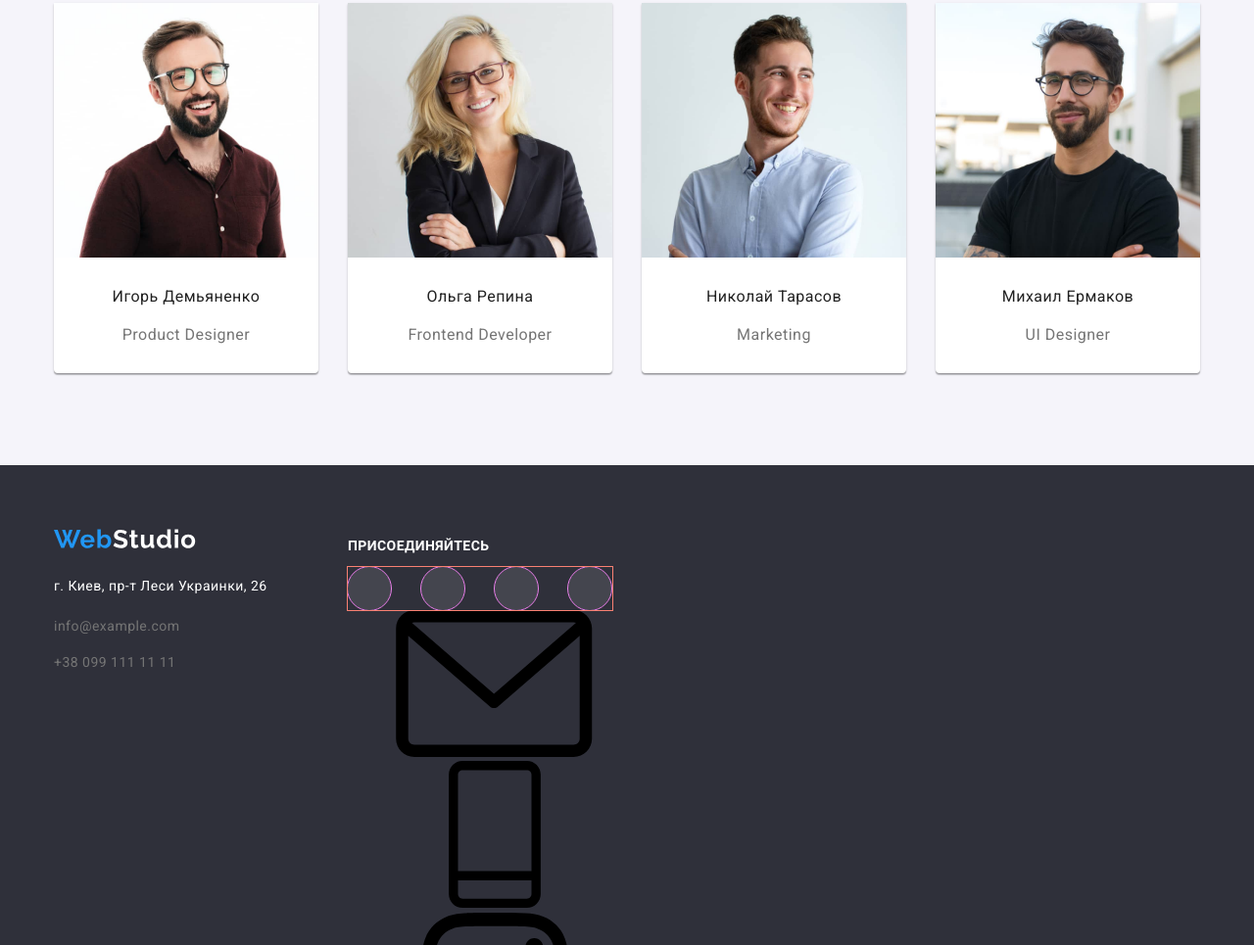
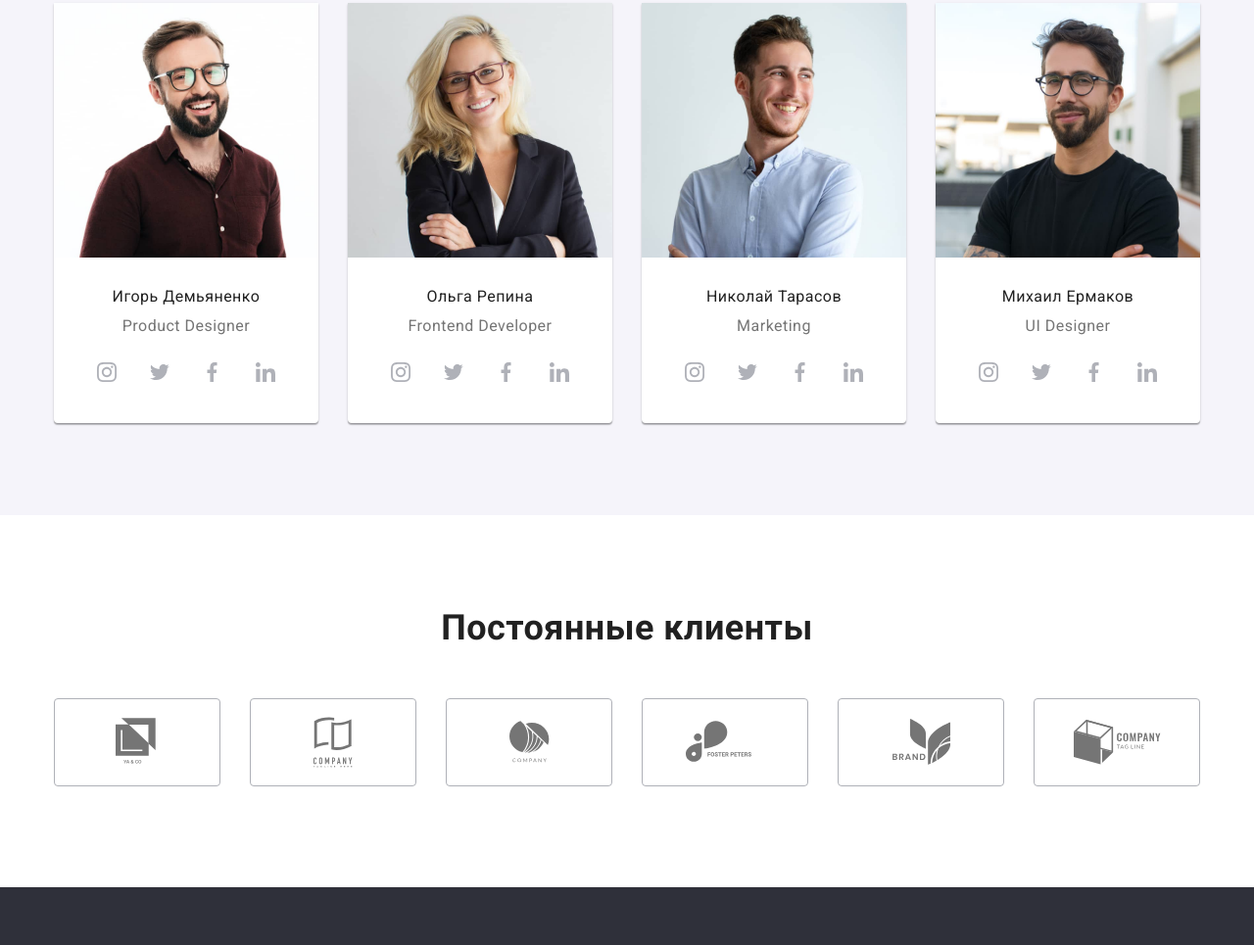
Before and after one commit to LidiiaL/goit-markup-hw-04, a plain HTML site: page index.html in a window 1280 px wide. Shown: the part 1835-2800 px from the top of the page at 98% size. Drawn offline with nearby package versions, Linux system fonts and the light colour scheme.

Commit message:
создает стили и разметку для дз4

```diff
--- a/css/styless.css
+++ b/css/styless.css
@@ -39,7 +39,6 @@
     list-style: none;
    }
 
-
    /*делает картинки блочными*/
    img {
      display: block;
@@ -47,12 +46,10 @@
      height: auto;
    }
 
-   .section:nth-last-child(-n+2) {
+   .section:nth-last-child(-n+3) {
      padding-top: 94px;
      padding-bottom: 94px;
    }
-
-
 
        /*header*/
   .page-header {
@@ -71,23 +68,26 @@
   margin-right: 50px;
 }
 
-/*.page-header .mail-link::before {
-  content: "";
+.icon-envelope {
   display: inline-block;
+  vertical-align: middle;
   width: 16px;
   height: 12px;
-  background-image: url(../images/envelope\ \(hover\).svg);
-  margin-right: 10px;
+  fill: currentColor;
+
+}
+.icon-phone {
+  display: inline-block;
+  vertical-align: middle;
+  width: 10px;
+  height: 16px;
+  fill: currentColor;
 }
 
-.page-header .phone-link::before {
-  content: "";
-  display: inline-block;
-  width: 10px;
-  height: 16px;
-  background-image: url(../images/phone.svg);
-  margin-right: 10px;
-}*/
+.phone-number,
+.mail-address {
+ padding-left: 10px;
+}
 
   .navigation {
     display: flex;
@@ -108,7 +108,6 @@
 
 .logo {
   width: 145px;
-  /*height: 31px;*/
   margin-right: 93px;
 }
 
@@ -206,7 +205,6 @@
 }
 
 .advantages-titles {
-
   margin-top: 0px;
   margin-bottom: 10px;
   font-weight: 700;
@@ -225,7 +223,6 @@
   counter-reset: list;
 }
 
-
 .advantages-item {
  width: 270px;
  padding-left: 0px;
@@ -236,7 +233,6 @@
   content: " ";
   height: 120px;
   background-color: var(--primary-button-bcg-color);
-  /*background-image: url(../images/antenna-copy.svg);*/
   background-repeat: no-repeat;
   background-position: center;
   background-size: 70px;
@@ -269,43 +265,6 @@
   margin: 0px;
 }
 
-/*.background-box {
-  counter-increment: list;
-  display: block;
-  /*content: "" counter(list);*/
-  width: 270px;
-  height: 120px;
-  background: var(--primary-button-bcg-color);
-  border-radius: 4px;
-  /*background-image: url(../images/antenna-copy.svg); */ /*, url(../images/clock\ —\ копия.svg) , url(../images/diagram\ —\ копия.svg) , url(../images/astronaut\ —\ копия.svg)*/
-}
-/*.advantages-item:nth-child(1) .background-box {
-  background-image: url(../images/antenna-copy.svg);
-  background-repeat: no-repeat;
-  background-position: center;
-  background-size: 70px;
-}
-.advantages-item:nth-child(2) .background-box {
-  background-image: url(../images/clock-copy.svg);
-  background-repeat: no-repeat;
-  background-position: center;
-  background-size: 70px;
-}
-.advantages-item:nth-child(3) .background-box {
-  background-image: url(../images/diagram-copy.svg);
-  background-repeat: no-repeat;
-  background-position: center;
-  background-size: 70px;
-}
-.advantages-item:nth-child(4) .background-box {
-  background-image: url(../images/astronaut-copy.svg);
-  background-repeat: no-repeat;
-  background-position: center;
-  background-size: 70px;
-}
-*/
-
-
 /*задаёт стили для секции чем мы занимаемся*/
 
 .examples {
@@ -324,9 +283,9 @@
   }
 
   .exsamples-list > .item {
-
    width: 370px;
   }
+
   .exsamples-list {
   font-size: 0px;
   margin: 0px;
@@ -368,13 +327,8 @@
   margin-bottom: 50px;
 }
 
-
-/*.our-team-list.grid-item {
-  background-color: var(--main-white-color);
-  padding-bottom: 30px;
-  text-align: center;
-}*/
-.grid {
+.grid,
+.grid.member-box {
   width:calc((100% - 30px * 3) / 4);
    margin-right: 30px;
   }
@@ -383,40 +337,157 @@
     margin-right: 0px;
   }
 
-
 .list.our-team-list {
   display: flex;
   flex-wrap: wrap;
 }
-
-.our-team-card {
-  margin: 0px;
+.member-box {
+  width: 270px;
+  padding-bottom: 30px;
+  margin: 0;
   background-color: var(--main-white-color);
-  text-align: center;
   box-shadow: 0px 1px 3px rgba(0, 0, 0, 0.12), 0px 1px 1px rgba(0, 0, 0, 0.14), 0px 2px 1px rgba(0, 0, 0, 0.2);
   border-radius: 0px 0px 4px 4px;
 }
 
-.our-team-names p {
-  margin: 0px;
+
+.our-team-names {
+  margin-top: 30px;
+  margin-bottom: 0px;
+  padding: 0px;
   color: var(--secondary-text-color);
   font-weight: 500;
   font-size: 16px;
   line-height: 1.2;
+  text-align: center;
 }
-.our-team-names {
+.our-team-position {
+  margin-top: 10px;
+  margin-bottom: 16px;
   font-weight: 400;
   font-size: 16px;
   line-height: 1.2;
   text-align: center;
+}
 
-  padding-top: 30px;
-  padding-bottom: 30px;
+.list.team-social-links {
+  display: flex;
+  flex-wrap: wrap;
+  padding-left: 32px;
+  padding-right: 32px;
+  margin: 0px;
+}
+
+.team-social-item {
+   margin-right: 10px;
+  }
+
+.team-social-item:nth-child(4n) {
+    margin-right: 0px;
+  }
+
+.team-social-icon-link {
+  display: flex;
+  justify-content: center;
+  align-items: center;
+  width: 44px;
+  height: 44px;
+  border-radius: 50%;
+  fill: #AFB1B8;
+  background-color: transparent;
+}
+.team-social-icon-link:hover {
+  background-color: var(--accent-color);
+  fill: var(--main-white-color);
+}
+
+.icon-team {
+    width: 20px;
+    height: 20px;
+}
+
+/*задаёт стили для секции Постоянные Клиенты*/
+
+.clients-title {
+font-weight: 700;
+font-size: 36px;
+line-height: 1.2;
+text-align: center;
+color: var(--secondary-text-color);
+margin: 0px;
+}
+
+.list.clients-list {
+  display: flex;
+  flex-wrap: wrap;
+  margin-top: 50px;
+  margin-bottom: 9px;
+}
+.clients-list .clients-icon-items {
+  margin-right: 30px;
+}
+.clients-list .clients-icon-items:last-child {
+  margin-right: 0px;
+}
+
+.clients-icon-link {
+  display: flex;
+  flex-wrap: wrap;
+  width: 170px;
+  height: 90px;
+  justify-content: center;
+  align-items: center;
+
+  border: 1px solid #AFB1B8;
+  fill: #AFB1B8;
+  border-radius: 4px;
+}
+.clients-icon-link:hover {
+  fill: var(--accent-color);
+  border: 1px solid var(--accent-color);
+}
+
+.icon :hover {
+  fill: var(--accent-color);
+}
+
+.icon.client1,
+.icon.client2,
+.icon.client3,
+.icon.client4,
+.icon.client5,
+.icon.client6 {
+  fill: var(--main-text-color);
+}
+
+.icon.client1 {
+  stroke: 0;
+  width: 45px;
+  height: 50px;
+}
+.icon.client2 {
+  width: 40px;
+  height: 52px;
+}
+.icon.client3 {
+  width: 41px;
+  height: 43px;
+}
+.icon.client4 {
+  width: 80px;
+  height: 43px;
+}
+.icon.client5 {
+  width: 59px;
+  height: 47px;
+}
+.icon.client6 {
+  width: 89px;
+  height: 46px;
 }
 
 /*задаёт стили для футеров*/
-.address-box,
-.links-box {
+.address-box {
   width: 270px;
 }
 
@@ -443,6 +514,8 @@
 .phone-link {
   line-height: 4;
 }
+
+
 .actions-footer {
 font-weight: 700;
 color: var(--main-white-color);
@@ -457,56 +530,37 @@ text-transform: uppercase;
   flex-wrap: wrap;
   padding: 0px;
   margin: 0px;
-  outline: 1px solid salmon;
 }
 
+.social-item {
+   margin-right: 10px;
+  }
+
+.social-item:nth-child(4n) {
+    margin-right: 0px;
+  }
+
 .social-icon-link {
-  display: block;
-  content: "";
+  display: flex;
+  justify-content: center;
+  align-items: center;
   width: 44px;
   height: 44px;
-  outline: 1px solid violet;
   border-radius: 50%;
   background-color: rgba(255, 255, 255, 0.1);
+  fill: var(--main-white-color);
 }
-  /*background-image: url(../images/symbol-defs.svg⌗instagram);
-  background-repeat: no-repeat;
-  background-position: center;*/
+.social-icon-link:hover {
+  background-color: var(--accent-color);
+  fill: var(--main-white-color);
+}
 
-
-  /*.social-icon-link {
-    display: flex;
-    justify-content: center;
-    align-items: center;
-    width: 44px;
-    height: 44px;
-    background-color: var(--white);
-    border-radius: 50%;
-  }*/
-
-/*.icon {
-    display: inline-block;
+.icon {
     width: 20px;
     height: 20px;
-    stroke-width: 0;
-    stroke: currentColor;
-    fill: red;*/
-
-
-  /*display: inline-block;
-  width: 20px;
-  height: 20px;
-  fill: currentColor;*/
+    fill: var(--main-white-color);
 }
 
-display: block;
-  content: " ";
-  height: 120px;
-  background-color: var(--primary-button-bcg-color);
-  /*background-image: url(../images/antenna-copy.svg);*/
-  background-repeat: no-repeat;
-  background-position: center;
-  background-size: 70px;
 
 /*ПОРТФОЛИО*/
 /*задаёт стили для кнопок страницы портфолио*/
--- a/index.html
+++ b/index.html
@@ -27,8 +27,16 @@
               </ul>
          </nav>
            <address class="address-links">
-            <a href="mailto:info@devstudio.com" class="mail-link">info@devstudio.com</a>
-            <a href="tel:+38-096-111-11-11" class="phone-link">+38 096 111 11 11</a>
+            <a href="mailto:info@devstudio.com" class="mail-link">
+                <svg class="icon-envelope">
+                    <use href="./images/icon/sprite.svg#envelope"></use>
+               </svg>
+               <span class="mail-address">info@devstudio.com</span></a>
+            <a href="tel:+38-096-111-11-11" class="phone-link">
+                <svg class="icon-phone">
+                    <use href="./images/icon/sprite.svg#phone"></use>
+               </svg>
+                <span class="phone-number">+38 096 111 11 11</span></a>
            </address>
      </div>
  </header>
@@ -120,57 +128,184 @@
          <h3 class="our-team-title">Наша команда</h3>
 
         <ul class="list our-team-list">
-              <li class="grid">
-                 <figure class="our-team-card">
+
+              <li class="grid member-box">
                      <!-- Произвольный графический контент: фотография, график, диаграмма и т. п. -->
                      <img src="images/igor-demyanenko-copy.jpg"
                          alt="улыбающийся молодой мужчина, шатен в очках, с бородкой и усами, в коричневой рубашке."
                          width="270"
                      />
-                     <figcaption class="our-team-names">
-                      <p>Игорь Демьяненко</p> <br
-                      lang="en"> Product Designer
-                     </figcaption>
-                 </figure>
+
+                      <p class="our-team-names">Игорь Демьяненко</p>
+                      <p class="our-team-position" lang="en"> Product Designer
+                      </p>
+
+                 <ul class="list team-social-links">
+                    <li class="team-social-item">
+                        <a class="team-social-icon-link" href="https://www.instagram.com/" aria-label="ссылка Инстаграм">
+                          <svg class="icon-team instagram"><use href="./images/icon/sprite.svg#instagram"></use></svg>
+                      </a>
                     </li>
-             <li class="grid">
-                 <figure class="our-team-card">
+                    <li class="team-social-item">
+                        <a class="team-social-icon-link" href="https://twitter.com/">
+                          <svg class="icon-team twitter"><use href="./images/icon/sprite.svg#twitter"></use></svg>
+                      </a>
+                    </li>
+                    <li class="team-social-item">
+                        <a class="team-social-icon-link" href="https://facebook.com/">
+                          <svg class="icon-team facebook"><use href="./images/icon/sprite.svg#facebook"></use></svg>
+                      </a>
+                    </li>
+                    <li class="team-social-item">
+                        <a class="team-social-icon-link" href="https://www.linkedin.com/">
+                          <svg class="icon-team linkedin"><use href="./images/icon/sprite.svg#linkedin"></use></svg>
+                      </a>
+                    </li>
+                </ul>
+             </li>
+
+                <li class="grid member-box">
                    <!-- Произвольный графический контент: фотография, график, диаграмма и т. п. -->
                    <img src="images/olga-repina-copy.jpg"
                    alt="улыбающаяся молодая девушка, блондинка с длинными волосами, в очках и черном пиджаке."
                    width="270"
                    />
-                     <figcaption class="our-team-names">
-                          <p>Ольга Репина</p> <br
-                          lang="en"> Frontend Developer
-                     </figcaption>
-                 </figure>
+
+                    <p class="our-team-names">Ольга Репина</p>
+                    <p class="our-team-position" lang="en"> Frontend Developer
+                    </p>
+
+               <ul class="list team-social-links">
+                  <li class="team-social-item">
+                      <a class="team-social-icon-link" href="https://www.instagram.com/" aria-label="ссылка Инстаграм">
+                        <svg class="icon-team instagram"><use href="./images/icon/sprite.svg#instagram"></use></svg>
+                    </a>
                   </li>
-             <li class="grid">
-                 <figure class="our-team-card">
+                  <li class="team-social-item">
+                      <a class="team-social-icon-link" href="https://twitter.com/">
+                        <svg class="icon-team twitter"><use href="./images/icon/sprite.svg#twitter"></use></svg>
+                    </a>
+                  </li>
+                  <li class="team-social-item">
+                      <a class="team-social-icon-link" href="https://facebook.com/">
+                        <svg class="icon-team facebook"><use href="./images/icon/sprite.svg#facebook"></use></svg>
+                    </a>
+                  </li>
+                  <li class="team-social-item">
+                      <a class="team-social-icon-link" href="https://www.linkedin.com/">
+                        <svg class="icon-team linkedin"><use href="./images/icon/sprite.svg#linkedin"></use></svg>
+                    </a>
+                  </li>
+              </ul>
+           </li>
+
+                  <li class="grid member-box">
                       <!-- Произвольный графический контент: фотография, график, диаграмма и т. п. -->
                       <img src="images/nikolay-tarasov-copy.jpg"
                       alt="улыбающийся молодой мужчина, шатен в светлой рубашке, расположен в полупрофиль"
                       width="270"
                       />
-                     <figcaption class="our-team-names">
-                      <p>Николай Тарасов</p> <br
-                      lang="en"> Marketing
-                     </figcaption>
-                 </figure>
+
+                       <p class="our-team-names">Николай Тарасов</p>
+                       <p class="our-team-position" lang="en"> Marketing
+                       </p>
+
+                  <ul class="list team-social-links">
+                     <li class="team-social-item">
+                         <a class="team-social-icon-link" href="https://www.instagram.com/" aria-label="ссылка Инстаграм">
+                           <svg class="icon-team instagram"><use href="./images/icon/sprite.svg#instagram"></use></svg>
+                       </a>
                      </li>
-             <li class="grid">
-                 <figure class="our-team-card">
+                     <li class="team-social-item">
+                         <a class="team-social-icon-link" href="https://twitter.com/">
+                           <svg class="icon-team twitter"><use href="./images/icon/sprite.svg#twitter"></use></svg>
+                       </a>
+                     </li>
+                     <li class="team-social-item">
+                         <a class="team-social-icon-link" href="https://facebook.com/">
+                           <svg class="icon-team facebook"><use href="./images/icon/sprite.svg#facebook"></use></svg>
+                       </a>
+                     </li>
+                     <li class="team-social-item">
+                         <a class="team-social-icon-link" href="https://www.linkedin.com/">
+                           <svg class="icon-team linkedin"><use href="./images/icon/sprite.svg#linkedin"></use></svg>
+                       </a>
+                     </li>
+                 </ul>
+              </li>
+
+           <li class="grid member-box">
                <!-- Произвольный графический контент: фотография, график, диаграмма и т. п. -->
                <img src="images/mikhail-ermakov-copy.jpg"
                alt="молодой мужчина c полуулыбкой, шатен в черной футболке, в очках"
                width="270"
                />
-                      <figcaption class="our-team-names">
-                         <p>Михаил Ермаков</p> <br
-                          lang="en"> UI Designer
-                      </figcaption>
-                 </figure>
+
+                <p class="our-team-names">Михаил Ермаков</p>
+                <p class="our-team-position" lang="en">  UI Designer
+                </p>
+
+           <ul class="list team-social-links">
+              <li class="team-social-item">
+                  <a class="team-social-icon-link" href="https://www.instagram.com/" aria-label="ссылка Инстаграм">
+                    <svg class="icon-team instagram"><use href="./images/icon/sprite.svg#instagram"></use></svg>
+                </a>
+              </li>
+              <li class="team-social-item">
+                  <a class="team-social-icon-link" href="https://twitter.com/">
+                    <svg class="icon-team twitter"><use href="./images/icon/sprite.svg#twitter"></use></svg>
+                </a>
+              </li>
+              <li class="team-social-item">
+                  <a class="team-social-icon-link" href="https://facebook.com/">
+                    <svg class="icon-team facebook"><use href="./images/icon/sprite.svg#facebook"></use></svg>
+                </a>
+              </li>
+              <li class="team-social-item">
+                  <a class="team-social-icon-link" href="https://www.linkedin.com/">
+                    <svg class="icon-team linkedin"><use href="./images/icon/sprite.svg#linkedin"></use></svg>
+                </a>
+              </li>
+           </ul>
+          </li>
+       </ul>
+    </div>
+  </section>
+
+  <section class="section clients">
+      <div class="container">
+          <h3 class="clients-title">Постоянные клиенты</h3>
+
+          <ul class="list clients-list">
+              <li class="clients-icon-items">
+                  <a class="clients-icon-link" href="">
+                    <svg class="icon client1"><use href="./images/icon/sprite.svg#client1"></use></svg>
+                  </a>
+              </li>
+              <li class="clients-icon-items">
+                  <a class="clients-icon-link" href="">
+                    <svg class="icon client2"><use href="./images/icon/sprite.svg#client2"></use></svg>
+                  </a>
+              </li>
+              <li class="clients-icon-items">
+                  <a class="clients-icon-link" href="">
+                    <svg class="icon client3"><use href="./images/icon/sprite.svg#client3"></use></svg>
+                  </a>
+              </li>
+              <li class="clients-icon-items">
+                  <a class="clients-icon-link" href="">
+                    <svg class="icon client4"><use href="./images/icon/sprite.svg#client4"></use></svg>
+                  </a>
+              </li>
+              <li class="clients-icon-items">
+                  <a class="clients-icon-link" href="">
+                    <svg class="icon client5"><use href="./images/icon/sprite.svg#client5"></use></svg>
+                  </a>
+              </li>
+              <li class="last-client clients-icon-items">
+                  <a class="clients-icon-link" href="">
+                    <svg class="icon client6"><use href="./images/icon/sprite.svg#client6"></use></svg>
+                  </a>
               </li>
           </ul>
       </div>
@@ -194,105 +329,33 @@
        </address>
     </div>
 
-    <div class="grid links-box">
+    <div class="links-box">
         <p class="actions-footer">Присоединяйтесь</p>
       <ul class="list social-links">
-          <li class="grid social-item">
+          <li class="social-item">
               <a class="social-icon-link" href="https://www.instagram.com/" aria-label="ссылка Инстаграм">
-                <svg class="icon">
-                    <use href="./images/icons/symbol-defs.svg#instagram-copy"></use>
-                </svg>
+                <svg class="icon instagram"><use href="./images/icon/sprite.svg#instagram"></use></svg>
             </a>
           </li>
-          <li class="grid social-item">
+          <li class="social-item">
               <a class="social-icon-link" href="https://twitter.com/">
-               <svg>
-                   <use href="./images/astronaut-copy.svg"></use>
-               </svg>
+                <svg class="icon twitter"><use href="./images/icon/sprite.svg#twitter"></use></svg>
             </a>
           </li>
-          <li class="grid social-item">
+          <li class="social-item">
               <a class="social-icon-link" href="https://facebook.com/">
-
+                <svg class="icon facebook"><use href="./images/icon/sprite.svg#facebook"></use></svg>
             </a>
           </li>
-          <li class="grid social-item">
+          <li class="social-item">
               <a class="social-icon-link" href="https://www.linkedin.com/">
-
+                <svg class="icon linkedin"><use href="./images/icon/sprite.svg#linkedin"></use></svg>
             </a>
           </li>
       </ul>
-
-          <!--<ul class="list social-links">
-            <li class="grid social-item">
-              <a class="social-icon-link" href="https://www.instagram.com/" target="_blank" rel="noopener noreferrer" aria-label="ссылка Инстаграм">
-                <svg class="icon instagram-copy"><use href="./images/symbol-defs.svg#instagram-copy"></use></svg>
-              </a>
-            </li>
-            <li class="grid social-item">
-              <a class="social-icon-link" href="https://twitter.com/" target="_blank" rel="noopener noreferrer" aria-label="ссылка Твиттер">
-                <svg class="icon">
-                  <use href="./images/icons/symbol-defs.svg#twitter"></use>
-                </svg>
-              </a>
-            </li>
-            <li class="grid social-item">
-              <a class="social-icon-link" href="https://facebook.com/" target="_blank" rel="noopener noreferrer" aria-label="ссылка Фейсбук">
-                <svg class="social-icon">
-                  <use href="./images/icons/sprite.svg#facebook"></use>
-                </svg>
-              </a>
-            </li>
-            <li class="grid social-item">
-              <a class="social-icon-link" href="https://www.linkedin.com/" target="_blank" rel="noopener noreferrer" aria-label="ссылка Линкедин">
-                <svg class="social-icon">
-                  <use href="./images/icons/sprite.svg#linkedin"></use>
-                </svg>
-              </a>
-            </li>
-          </ul>-->
-
-
-
-
-          <!--<li class="grid">p</li>
-          <li class="grid">s</li>
-          <li class="grid">f</li>
-      </ul>-->
-      <svg class="icon envelope"><use href="./images/icon/sprite.svg#envelope"></use></svg>
-      <svg class="icon phone"><use href="./images/icon/sprite.svg#phone"></use></svg>
-      <svg class="icon instagram"><use href="./images/icon/sprite.svg#instagram"></use></svg>
-      <svg class="icon twitter"><use href="./images/icon/sprite.svg#twitter"></use></svg>
-      <svg class="icon facebook"><use href="./images/icon/sprite.svg#facebook"></use></svg>
-      <svg class="icon linkedin"><use href="./images/icon/sprite.svg#linkedin"></use></svg>
-      <svg class="icon client1"><use href="./images/icon/sprite.svg#client1"></use></svg>
-      <svg class="icon client2"><use href="./images/icon/sprite.svg#client2"></use></svg>
-      <svg class="icon client3"><use href="./images/icon/sprite.svg#client3"></use></svg>
-      <svg class="icon client4"><use href="./images/icon/sprite.svg#client4"></use></svg>
-      <svg class="icon client5"><use href="./images/icon/sprite.svg#client5"></use></svg>
-      <svg class="icon client6"><use href="./images/icon/sprite.svg#client6"></use></svg>
-
-
     </div>
     </div>
 </footer>
 
-<!--<footer class="footer">
-   <div class="container">
-      <div class="address-box">
-         <img class="footer-logo"
-              src="images/" alt="Логотип Web Studio написан латинскими буквами.
-              Слово Web голубого цвета, слово Studio , белого цвета"
-              >
-
-         <address class="address-links">
-               <p class="footer-real-address">г. Киев, пр-т Леси Украинки, 26</p> <br>
-               <a href="mailto:info@example.com" class="mail-link">info@example.com</a>
-               <br>
-               <a href="tel:+38-099-111-11-11" class="phone-link">+38 099 111 11 11</a>
-         </address>
-    </div>
-  </div>
-</footer>-->
 </body>
 </html>
```
Also changed, not shown: portfolio.html (+40 -5 lines), 3 other files. Lines whose indentation alone changed are shown as unchanged.
